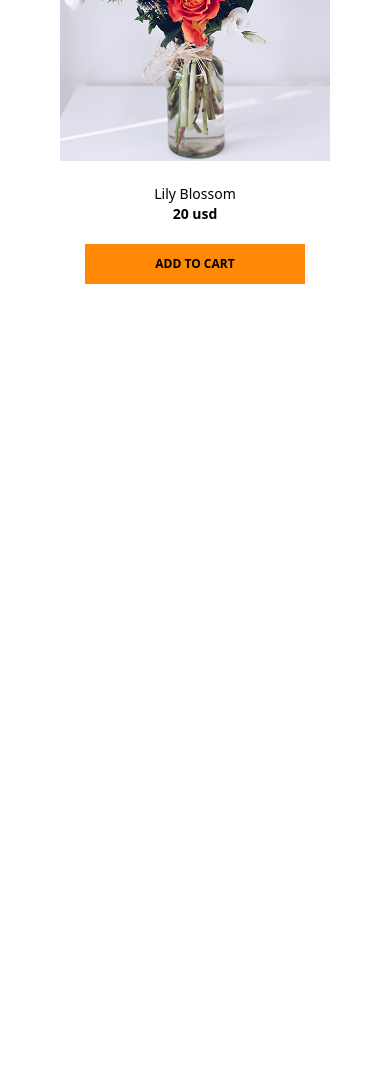
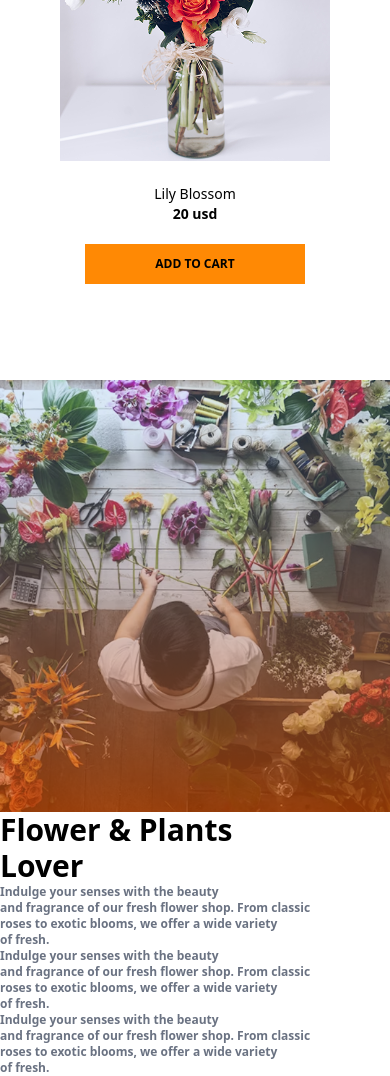
Before and after one commit to Alaminislamtuhin/correction-my-2nd-assignment, a plain HTML site: page index.html in a window 390 px wide. Shown: the part 4322-5398 px from the top of the page. Before the commit the page ends 4622 px from the top, so only its background shows below. Drawn offline with nearby package versions, Linux system fonts and the light colour scheme.

Commit message:
added the under the main section and responsive file

```diff
--- a/index.html
+++ b/index.html
@@ -87,7 +87,28 @@
                 <button class="w-55 h-10 font-semibold text-xs mt-5 bg-orange-400">ADD TO CART</button>
                 </div>
 
-
+        </section>
+        <section class="flex mx-auto items-center justify-center mt-20 gap-x-20 grid grid-cols-1 sm:grid-cols-2 md:grid-cols-4">
+            <div class=" md:max-w-2xs block mx-auto">
+                <img class="" src="assets/flower-store.png" alt="">
+            </div>
+            <div class=" hidden md:max-w-40 absolute -mt-75  -ml-25 sm:hidden">
+                <img src="assets/trusted-badge.png" alt="">
+            </div>
+            <div>
+                <h3 class="font-bold text-3xl">Flower & Plants <br> Lover</h3>
+                <ul class="list-disc font-semibold text-xs text-gray-500">
+                    <li>Indulge your senses with the beauty <br>
+                         and fragrance of our fresh flower shop. From classic <br>
+                        roses to exotic blooms, we offer a wide variety <br> of fresh.</li>
+                    <li>Indulge your senses with the beauty <br>
+                         and fragrance of our fresh flower shop. From classic <br>
+                        roses to exotic blooms, we offer a wide variety <br> of fresh.</li>
+                    <li>Indulge your senses with the beauty <br>
+                         and fragrance of our fresh flower shop. From classic <br>
+                        roses to exotic blooms, we offer a wide variety <br> of fresh.</li>
+                </ul>
+            </div>
         </section>
     </main>
 
```
